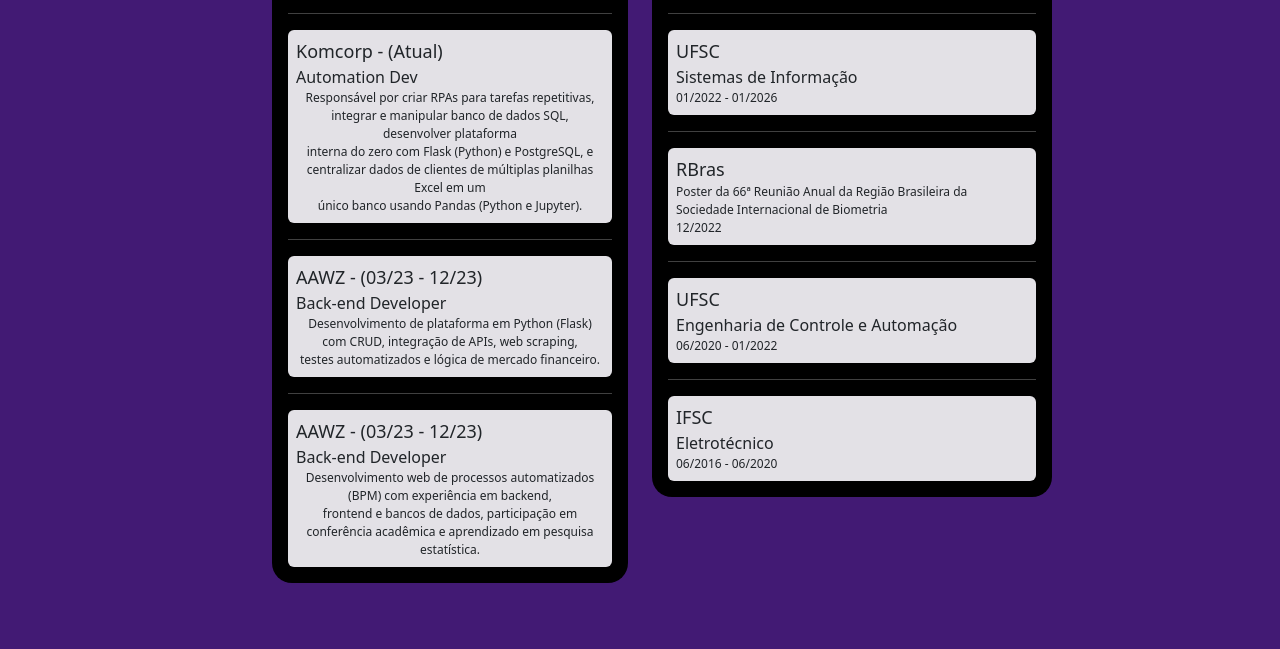
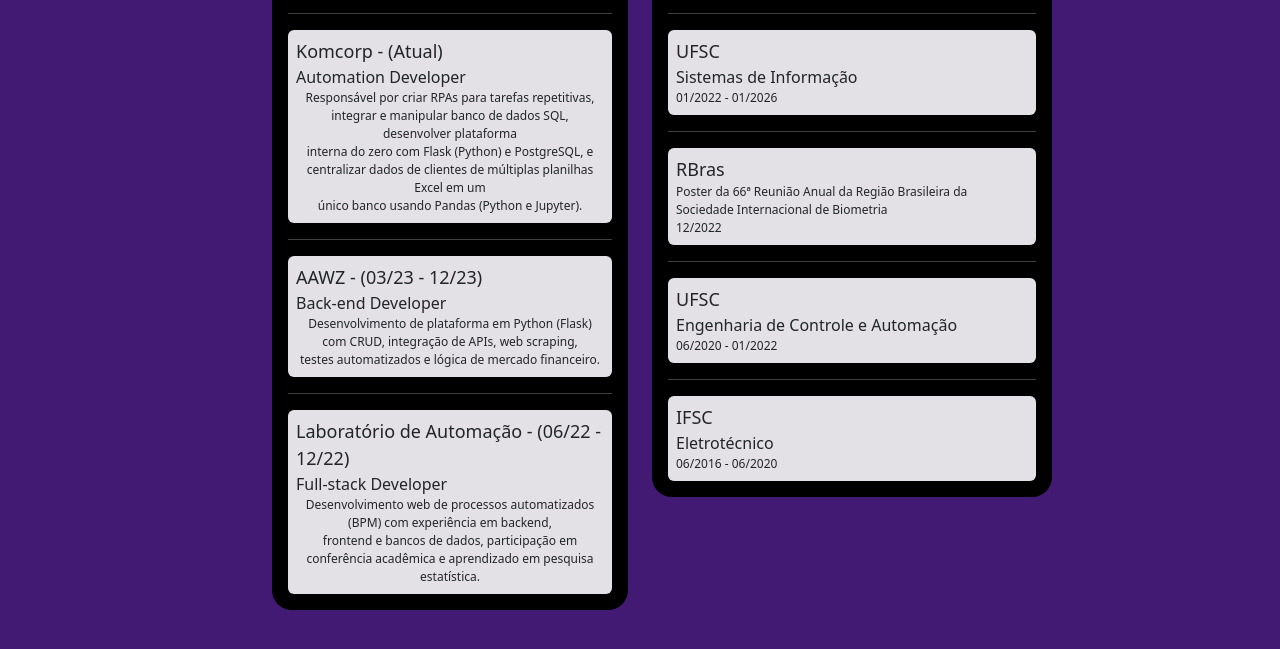
Before and after one commit to brenisio/brenisio.github.io, a plain HTML site: page perfil.html in a window 1280 px wide. Shown: the part 133-782 px from the top of the page. Drawn offline with nearby package versions, Linux system fonts and the light colour scheme.

Commit message:
Att perfil

```diff
--- a/perfil.html
+++ b/perfil.html
@@ -43,7 +43,7 @@
                     <div class="p-2 mt-2 bg-custom d-flex justify-content-between rounded text-dark stats">
                         <div class="d-flex flex-column">
                             <span style="font-size: 18px;">Komcorp - (Atual)</span>
-                            <span>Automation Dev</span>
+                            <span>Automation Developer</span>
                             <span style="font-size: 12px; text-align: center;">
                                 Responsável por criar RPAs para tarefas repetitivas, integrar e manipular banco de dados SQL, desenvolver plataforma <br>
                                 interna do zero com Flask (Python) e PostgreSQL, e centralizar dados de clientes de múltiplas planilhas Excel em um<br>
@@ -65,8 +65,8 @@
                     <hr>
                     <div class="p-2 mt-2 bg-custom d-flex justify-content-between rounded text-dark stats">
                         <div class="d-flex flex-column">
-                            <span style="font-size: 18px;">AAWZ - (03/23 - 12/23)</span>
-                            <span>Back-end Developer</span>
+                            <span style="font-size: 18px;">Laboratório de Automação - (06/22 - 12/22)</span>
+                            <span>Full-stack Developer</span>
                             <span style="font-size: 12px; text-align: center;">
                                 Desenvolvimento web de processos automatizados (BPM) com experiência em backend,<br>
                                 frontend e bancos de dados, participação em conferência acadêmica e aprendizado em pesquisa estatística.
```
